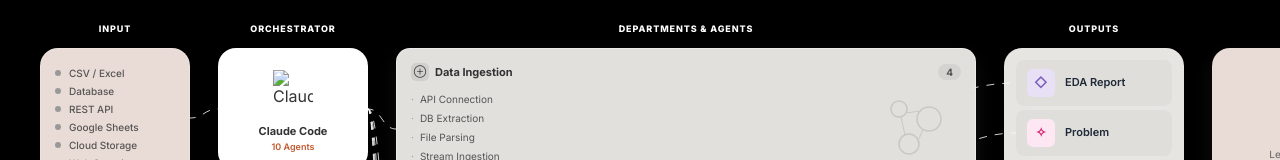
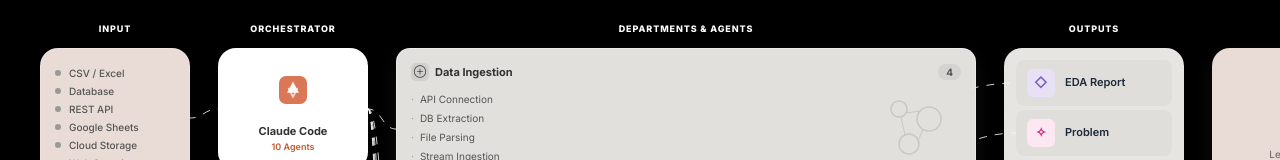
Before and after one commit to seoyeon924/Ai-data-analysis-os, a plain HTML site: page index.html in a window 1280 px wide. Shown: the part 209-369 px from the top of the page. Drawn offline with Linux system fonts and the light colour scheme.

Commit message:
fix: Claude Code 로고 깨짐 → 인라인 SVG로 교체

```diff
--- a/index.html
+++ b/index.html
@@ -749,7 +749,11 @@
     <div class="col-label" id="labelOrchestrator">Orchestrator</div>
     <div class="card orch-card">
       <div class="orch-icon">
-        <img src="claude-logo.png" alt="Claude Code" style="width: 40px; height: 40px; object-fit: contain;">
+        <svg width="40" height="40" viewBox="0 0 40 40" fill="none" xmlns="http://www.w3.org/2000/svg">
+          <rect width="40" height="40" rx="10" fill="#D97757"/>
+          <path d="M20 8L28.5 24H11.5L20 8Z" fill="white" opacity="0.95"/>
+          <path d="M14 18L20 30L26 18" stroke="white" stroke-width="2.5" stroke-linecap="round" stroke-linejoin="round" fill="none" opacity="0.7"/>
+        </svg>
       </div>
       <div class="orch-title">Claude Code</div>
       <div class="orch-desc">10 Agents</div>
```
